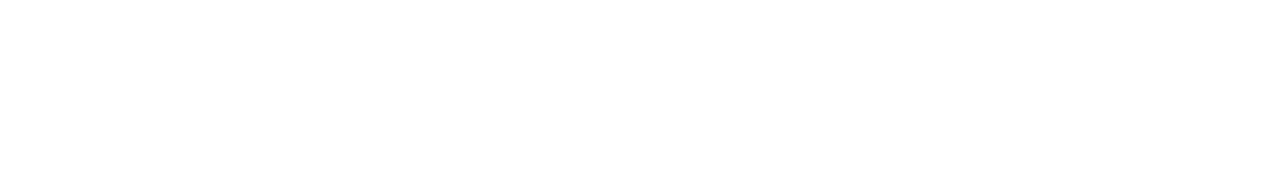
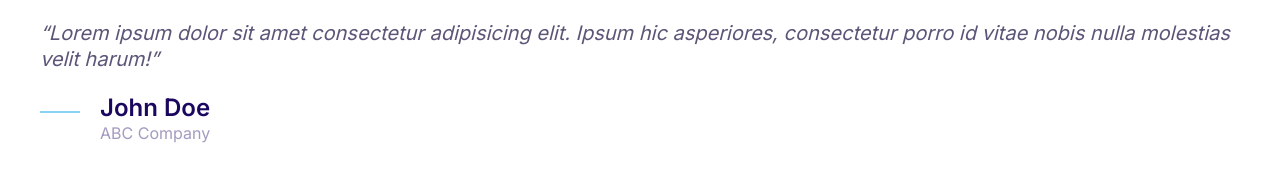
Before and after one commit to SaiAshish-Konchada/CloudInsight, a plain HTML site: page index.html in a window 1280 px wide. Drawn offline with Linux system fonts and the light colour scheme.

Commit message:
Built the Quote Component

```diff
--- a/css/styles.css
+++ b/css/styles.css
@@ -5,6 +5,7 @@
     --color-headings: #1b0760;
     --color-body: #918ca4;
     --color-border: #ccc;
+    --color-body-darker:#5c5577;
     --border-radius: 30px;
 }
 
@@ -379,3 +380,53 @@ a{
 .media__image{
     margin-top:  1rem;
 }
+
+/* Quotes */
+
+.quote{
+    font-size: 3rem;
+    font-style: italic;
+    color: var(--color-body-darker);
+    line-height: 1.3;
+}
+
+.quote__text::before{
+    content: open-quote;
+}
+
+.quote__text::after{
+    content:close-quote;
+}
+
+.quote__author{
+    font-size: 3rem;
+    font-weight: 600;
+    font-style: normal;
+    margin-bottom: 0;
+}
+
+.quote__organisation{
+    color: var(--color-headings);
+    font-size: 2rem;
+    font-style: normal;
+    opacity: .4;
+}
+
+.quote__line{
+    position: relative;
+    bottom: 10px;
+}
+
+@media screen and (min-width:1024px){
+    .quote{
+        font-size: 2rem;
+    }
+
+    .quote__author{
+        font-size: 2.4rem;
+    }
+
+    .quote__organisation{
+        font-size: 1.6rem;
+    }
+}
--- a/index.html
+++ b/index.html
@@ -12,6 +12,23 @@
     <link rel="stylesheet" href="css/styles.css"/>
 </head>
 <body>
+    <blockquote class="quote">
+        <p class="quote__text">Lorem ipsum dolor sit amet consectetur adipisicing elit. Ipsum hic asperiores, consectetur porro id vitae nobis nulla molestias velit harum!</p>
+        <footer>
+            <div class="media">
+                <div class="media__image">
+                        <svg class="icon icon--primary quote__line">
+                        <use xlink:href="images/sprite.svg#line"></use>
+                          </svg>
+                </div>
+                <div class="media__body">
+                    <h3 class="media__title quote__author">John Doe</h3>
+                    <p class="quote__organisation"> ABC Company</p>
+                </div>
+            </div>
+
+        </footer>
+    </blockquote>
 
 
 </body>
```
